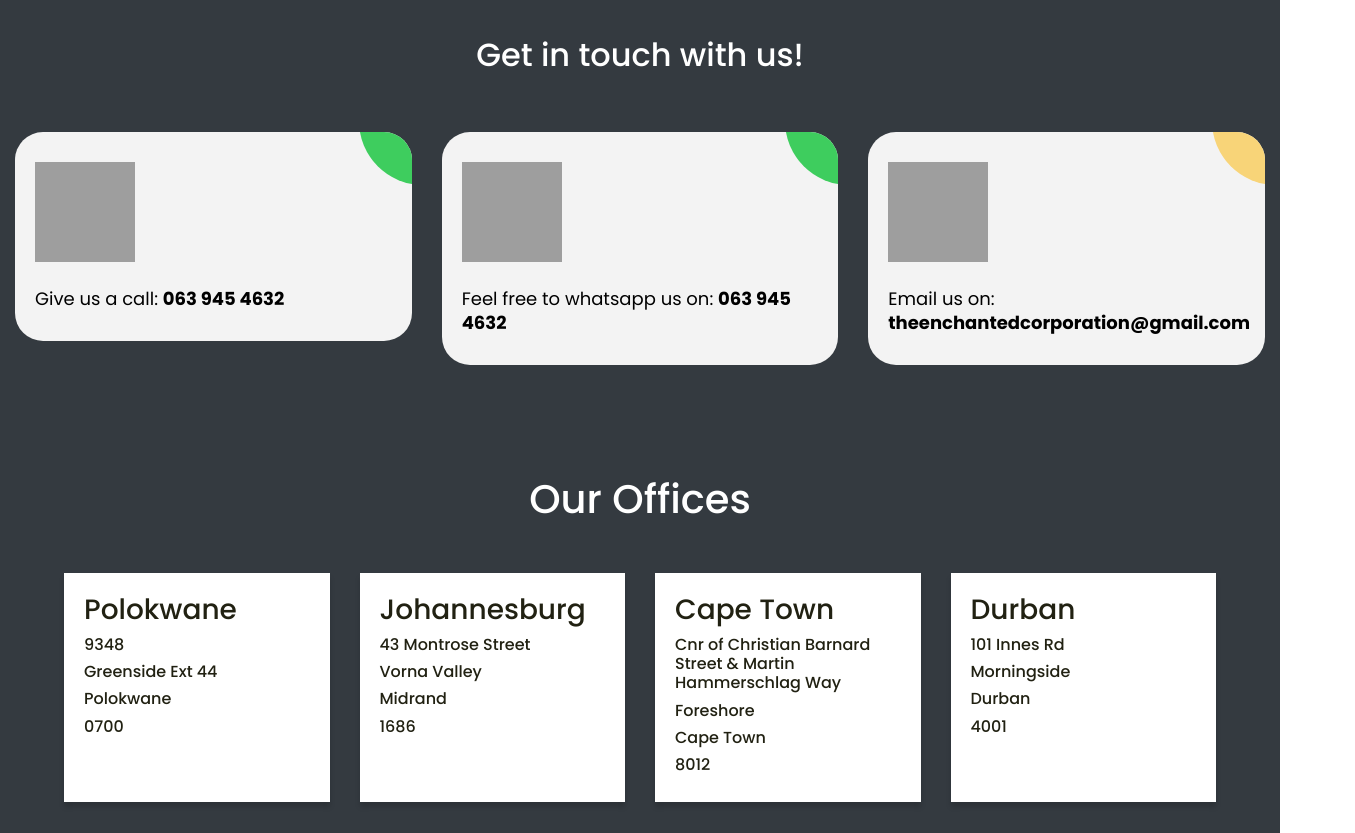
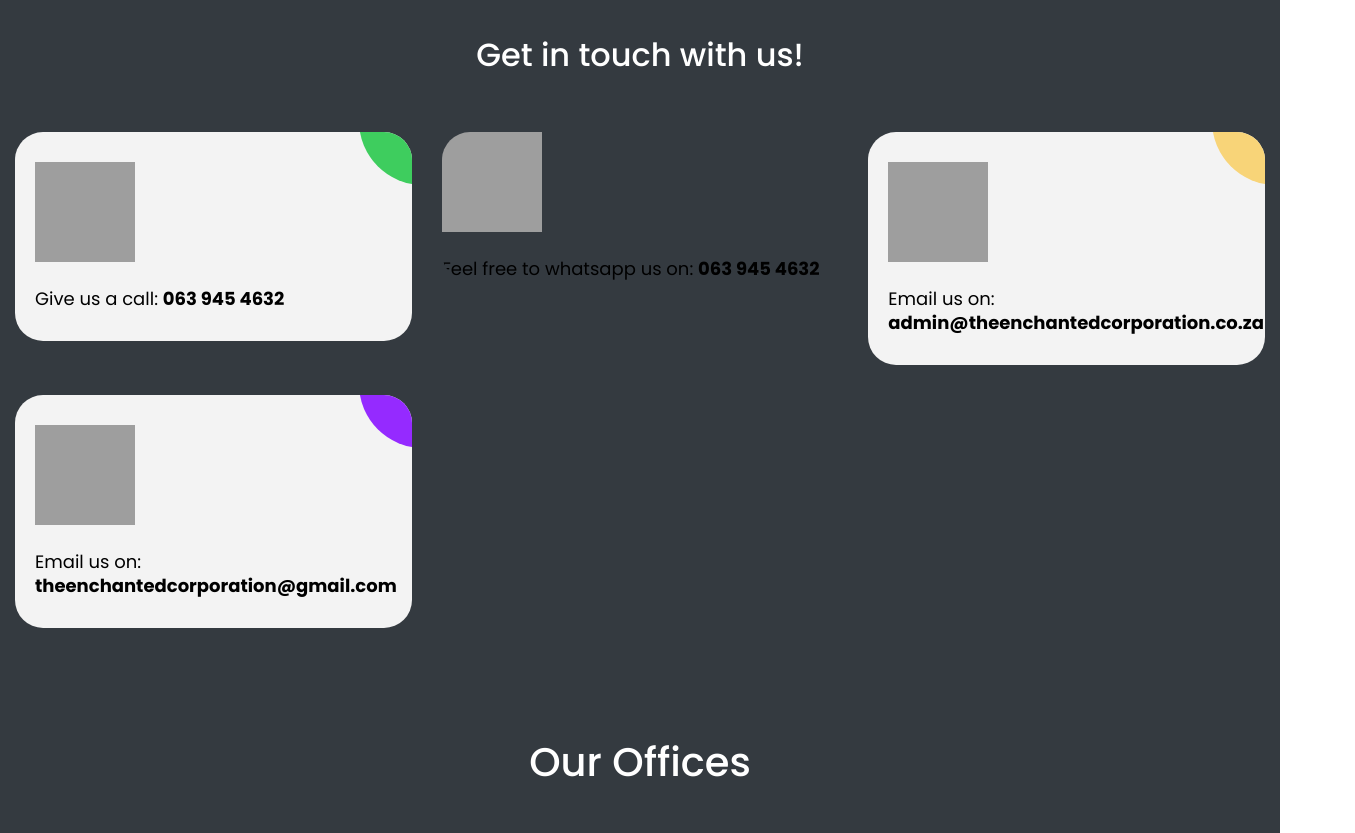
Before and after one commit to KhanaTechnologies/Enchanted, a plain HTML site: page contact-us.html in a window 1280 px wide. Shown: the part 860-1693 px from the top of the page, 1355 px wide, since content can reach past the window. Drawn offline with nearby package versions, Linux system fonts and the light colour scheme; grey boxes are pictures that could not be loaded.

Commit message:
Update contact-us.html

```diff
--- a/contact-us.html
+++ b/contact-us.html
@@ -90,7 +90,7 @@
 	  </header>
 	<div class="ag-courses_box">
 	  <div class="ag-courses_item">
-		<a href="#" class="ag-courses-item_link">
+		<a href="tel:+27639454632" class="ag-courses-item_link">
 		  <div class="ag-courses-item_bg"></div>
 
 		  <div class="ag-courses-item_title">
@@ -107,8 +107,8 @@
 		</a>
 	  </div>
 
-	  <div class="ag-courses_item">
-		<a href="#" class="ag-courses-item_link">
+	   <div class="ag-courses_item">
+		<a href="https://wa.me/+27639454632 class="ag-courses-item_link">
 		  <div class="ag-courses-item_bg"></div>
 
 		  <div class="ag-courses-item_title">
@@ -126,7 +126,25 @@
 	  </div>
 
 	  <div class="ag-courses_item">
-		<a href="#" class="ag-courses-item_link">
+		<a href="mailto:admin@theenchantedcorporation.co.za" class="ag-courses-item_link">
+		  <div class="ag-courses-item_bg"></div>
+
+		  <div class="ag-courses-item_title">
+			<img width="100" height="100" src="https://img.icons8.com/color/480/gmail-new.png" alt="gmail-new"/>
+
+		  </div>
+
+		  <div class="ag-courses-item_date-box">
+			Email us on:
+			<span class="ag-courses-item_date">
+			admin@theenchantedcorporation.co.za
+			</span>
+		  </div>
+		</a>
+	  </div>
+
+	<div class="ag-courses_item">
+		<a href="mailto:theenchantedcorporation@gmail.com" class="ag-courses-item_link">
 		  <div class="ag-courses-item_bg"></div>
 
 		  <div class="ag-courses-item_title">
```
